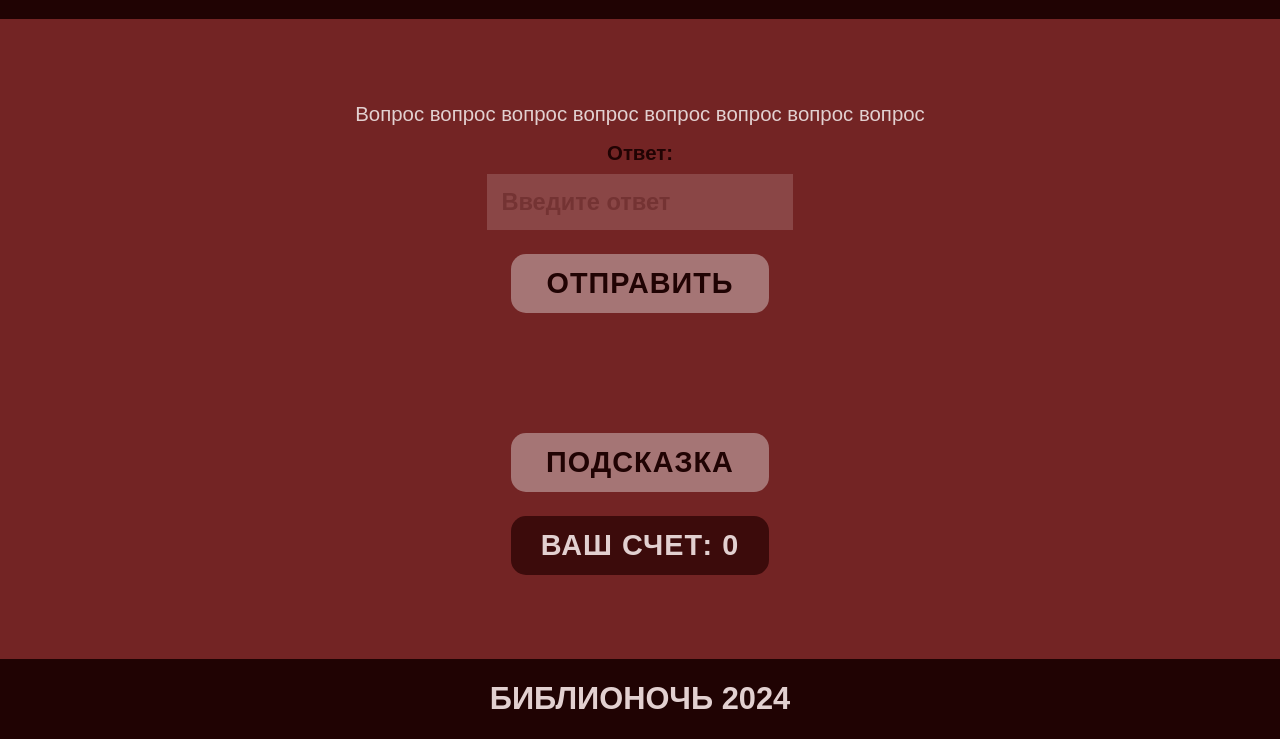
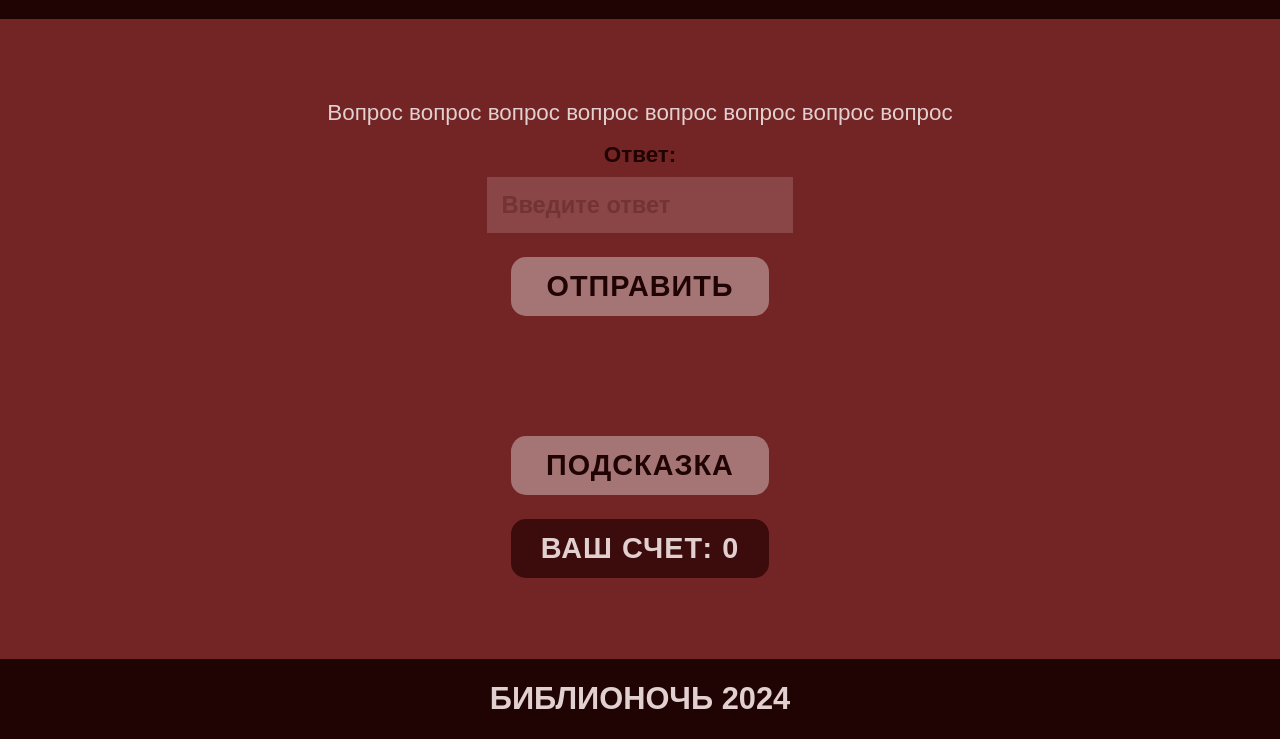
Before and after one commit to suihiso/quest_nightmares_BIRO, a plain HTML site: page question_1.html in a window 1280 px wide. Shown: the part 61-800 px from the top of the page. Drawn offline with Linux system fonts and the light colour scheme.

Commit message:
edit_text_size

```diff
--- a/style.css
+++ b/style.css
@@ -52,7 +52,7 @@ input::-webkit-input-placeholder{
     margin-left: 5vw;
     margin-right: 5vw;
     color: rgb(226, 208, 208);
-    font: calc(14px + 0.5vw) sans-serif;
+    font: calc(16px + 0.5vw) sans-serif;
     background-color: transparent;
     font-weight: 500;
     text-align: center;
@@ -60,7 +60,7 @@ input::-webkit-input-placeholder{
 .mainTextAnswer{
     margin-top: 2vh;
     color: rgb(32, 3, 3);
-    font: calc(14px + 0.5vw) sans-serif;
+    font: calc(16px + 0.5vw) sans-serif;
     background-color: transparent;
     font-weight: 800;
     text-align: center;
@@ -143,7 +143,7 @@ input::-webkit-input-placeholder{
 .errorMessage p{
     color: rgb(60, 11, 11);
     text-transform: uppercase;
-    font: calc(12px + 0.5vw) sans-serif;
+    font: calc(14px + 0.5vw) sans-serif;
     background-color: transparent;
     font-weight: 600;
     text-align: center;
```
